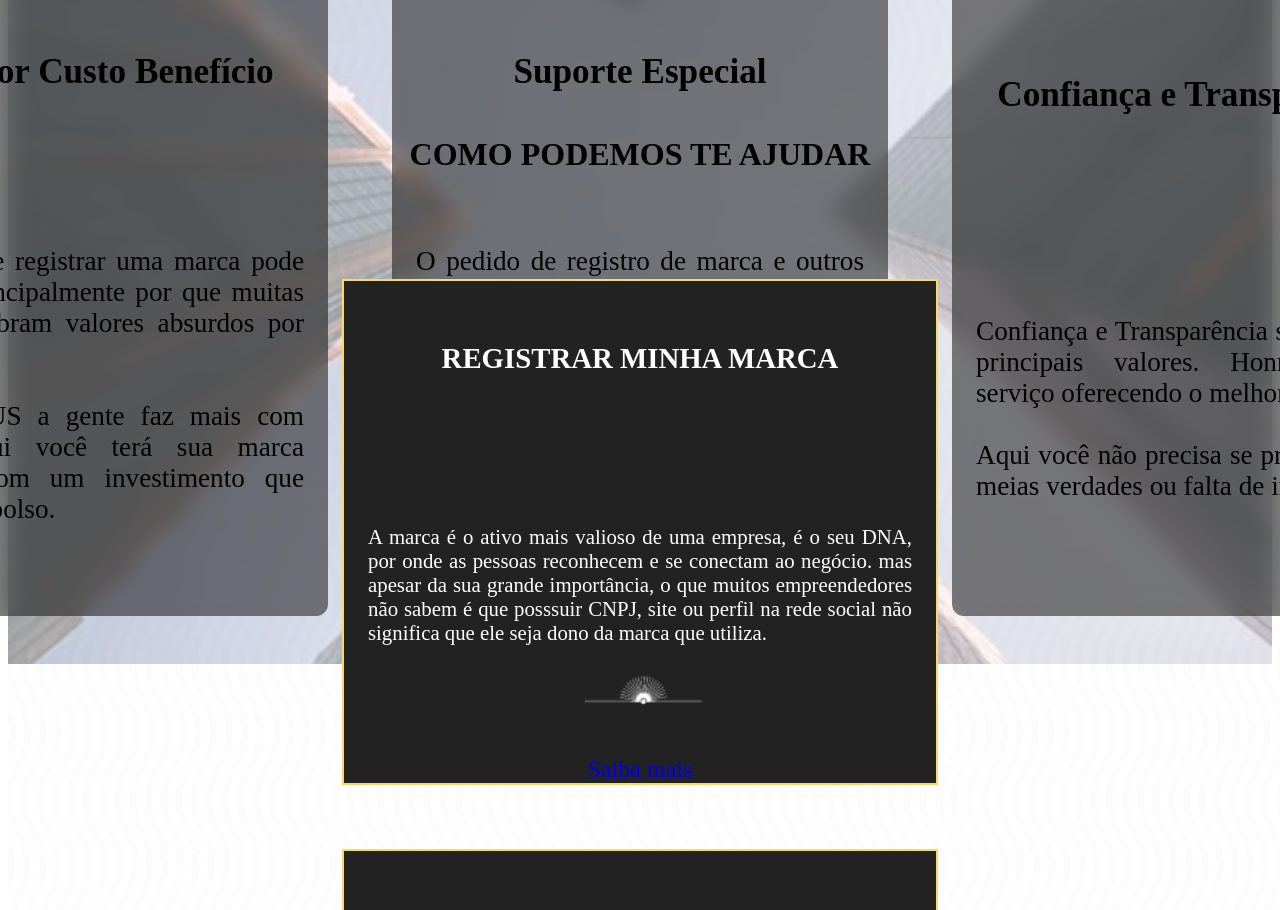
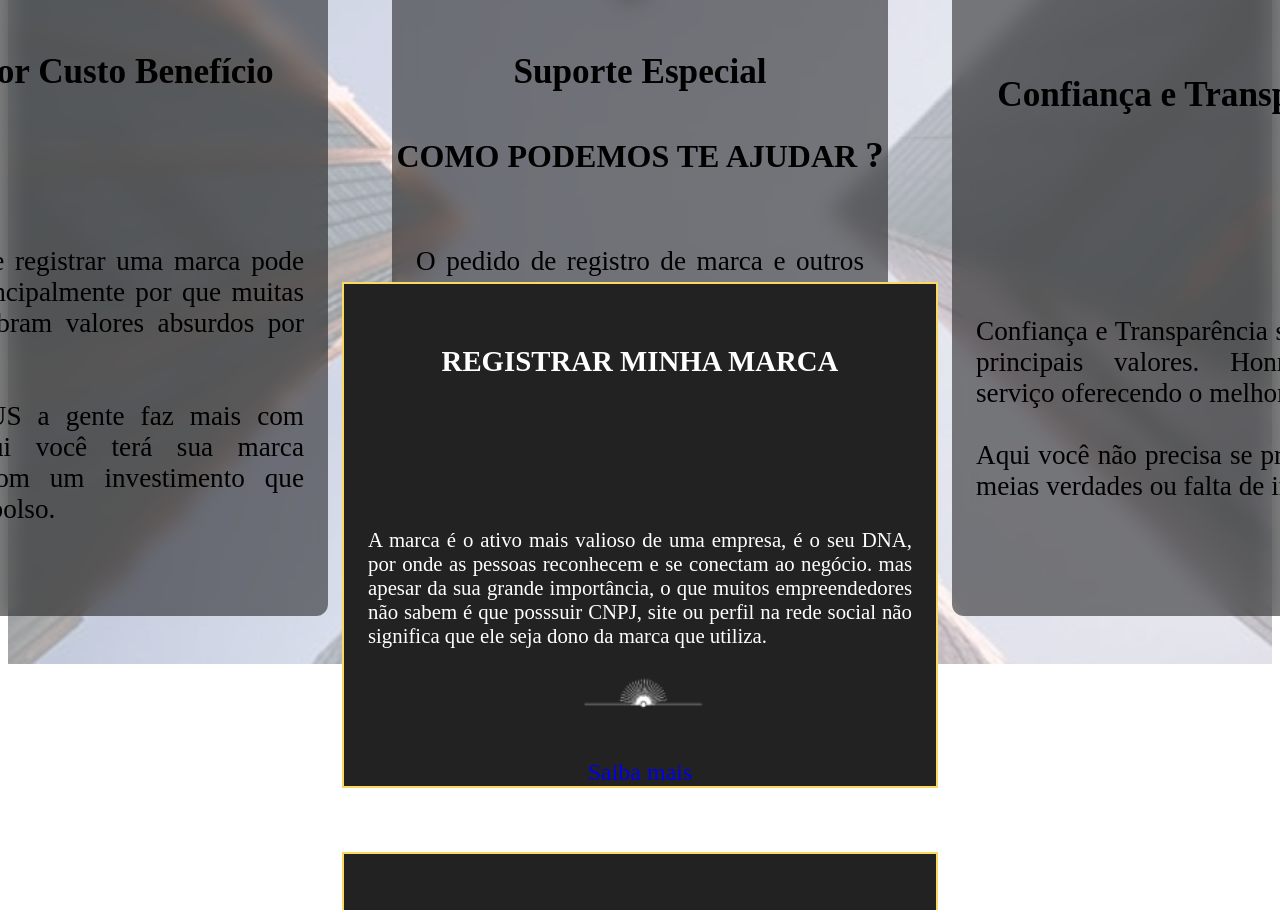
Before and after one commit to brenooduarte/site-magnus, a React (Vite) app: page / in a window 1280 px wide. Shown: the part 3520-4430 px from the top of the page. Built offline with nearby package versions, Linux system fonts and the light colour scheme; the HTML template or start-up script is replaced by a standard one.

Commit message:
feat: change icon whatsapp

```diff
--- a/src/components/sections/CustomerService/index.jsx
+++ b/src/components/sections/CustomerService/index.jsx
@@ -27,7 +27,9 @@ const CustomerService = () => {
   return (
     <section id="service-section">
       <div id="service-content">
-        <h1>COMO PODEMOS TE AJUDAR</h1>
+        <h1>
+          COMO PODEMOS TE AJUDAR <span>?</span>
+        </h1>
 
         <div id="service-container">
           {forDesktop ? (
--- a/src/components/sections/CustomerService/styles.scss
+++ b/src/components/sections/CustomerService/styles.scss
@@ -15,6 +15,10 @@
 
     h1 {
       font-size: 1.8rem;
+
+      span {
+        font-size: 2.3rem;
+      }
     }
 
     #service-container {
--- a/src/pages/Home/index.jsx
+++ b/src/pages/Home/index.jsx
@@ -19,7 +19,7 @@ const Home = () => {
       <Initial />
 
       <img
-        className="textureDesktop"
+        className="texture-desktop1"
         src={textureDesktop}
         alt="textura do fundo da página"
       />
--- a/src/pages/Home/styles.scss
+++ b/src/pages/Home/styles.scss
@@ -42,25 +42,27 @@
   }
 }
 
-.textureDesktop {
-  display: none; /* Initially hide the desktop texture */
+.texture-desktop1 {
+  display: none;
+}
+
+.texture-desktop2 {
+  display: none;
 }
 
 @media screen and (min-width: 870px) {
-  .texture1 {
-    display: none;
-  }
-
+  .texture1,
   .texture2 {
     display: none;
   }
 
-  .textureDesktop {
+  .texture-desktop1 {
     display: block;
     opacity: 0.3;
     position: absolute;
     object-fit: cover;
     width: 100%;
+    top: 0;
     z-index: -1;
   }
 }
```
Also changed, not shown: src/assets/whatsapp-icon.png.
